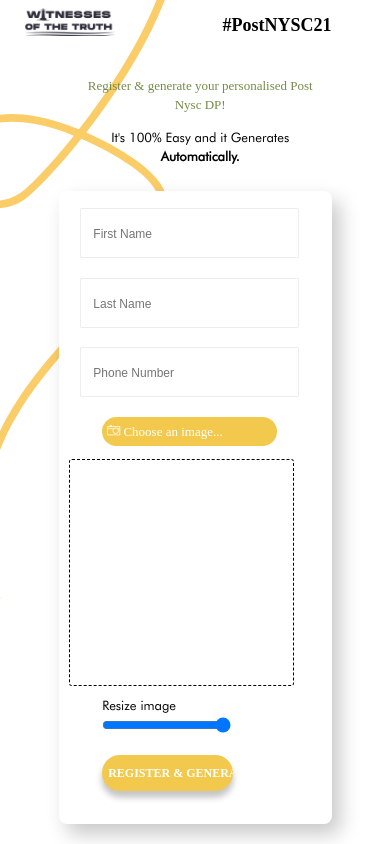
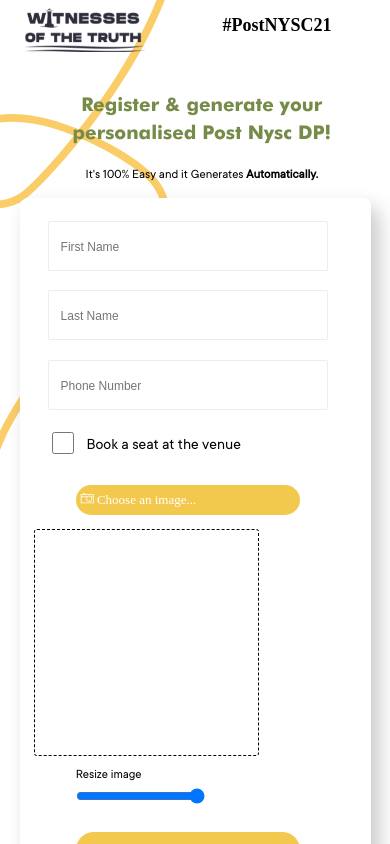
Before and after one commit to Aranwaolu/pre-nysc-22, a website: page public/register.html in a window 390 px wide. Drawn offline with Linux system fonts and the light colour scheme; files whose address does not match are found by name; a web font is replaced by a local one.

Commit message:
bug fixes

```diff
--- a/public/register.html
+++ b/public/register.html
@@ -57,7 +57,9 @@
     </div>
     <header>
       <div id="header-image">
-        <a href="/"><img id="logo" src="./assests/images/logo.png" alt="WOTT Logo" /></a>
+        <a href="/"
+          ><img id="logo" src="./assests/images/logo.png" alt="WOTT Logo"
+        /></a>
       </div>
       <div id="header-text">
         <h1 style="font-family: Ubuntu-Bold">#PostNYSC21</h1>
@@ -167,6 +169,25 @@
               />
               <!-- <span class="input-field_helper hidden">Phone Number</span> -->
               <br />
+              <div class="book-seat">
+                <input
+                  type="checkbox"
+                  id="seat"
+                  style="float: left; width: 22px; height: 22px"
+                />
+                <span
+                  style="
+                    float: left;
+                    margin-top: 5px;
+                    margin-left: 10px;
+                    font-size: 16px;
+                  "
+                  >Book a seat at the venue</span
+                >
+              </div>
+              <!-- <span class="input-field_helper hidden">Phone Number</span> -->
+              <br />
+              <br />
               <!-- <p
                 style="
                   float: right;
--- a/public/src/css/style.css
+++ b/public/src/css/style.css
@@ -11,7 +11,7 @@ body {
   font-size: 100%;
   color: #000;
   color: rgb(0, 0, 0);
-  font-family: "FuturaBTMedium", sans-serif;
+  font-family: "TTCommons-Regular", sans-serif;
 }
 
 * {
@@ -351,9 +351,9 @@ input[type="text"]:focus {
   transition: border 0.3s ease-in;
   box-shadow: none;
 }
-#logo {
-  width: 90px;
-  height: 28px;
+.book-seat {
+  margin-left: 10%;
+  display: inline-block;
 }
 #header-image {
   flex: 1;
@@ -544,7 +544,7 @@ footer .social {
 .under-title {
   font-size: 45px;
   color: #768b48;
-  font-family: Ubuntu-Bold;
+  font-family: FuturaBTBold;
 }
 .sub-title {
   font-weight: 100;
@@ -620,13 +620,22 @@ button[type="submit"] {
     width: 80%;
   }
 
+  button[value="submit"] {
+    width: 80%;
+  }
+
+  #logo {
+    width: 120px;
+    height: 44px;
+  }
+
   .hidden {
     display: none;
   }
   .under,
   .card-u {
     position: relative;
-    width: 70%;
+    width: 90%;
 
     top: 0;
     left: 0;
@@ -696,6 +705,9 @@ button[type="submit"] {
   .under p {
     font-size: 13px;
     line-height: 1.5;
+  }
+  .under-title {
+    font-size: 19px !important;
   }
   .hidden {
     display: none;
@@ -832,3 +844,10 @@ button[type="submit"] {
   font-family: "Ubuntu-Bold";
   src: url("../fonts/Ubuntu/Ubuntu-Bold.ttf");
 }
+
+/* TT Commons */
+/* Regular */
+@font-face {
+  font-family: "TTCommons-Regular";
+  src: url("../../assests/fonts/TTCommons/TTCommons-Regular.ttf");
+}
```
